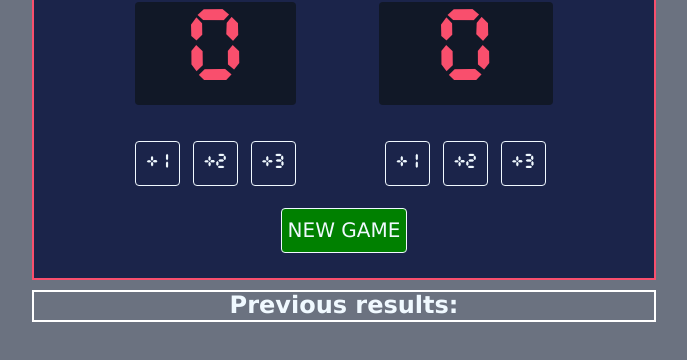
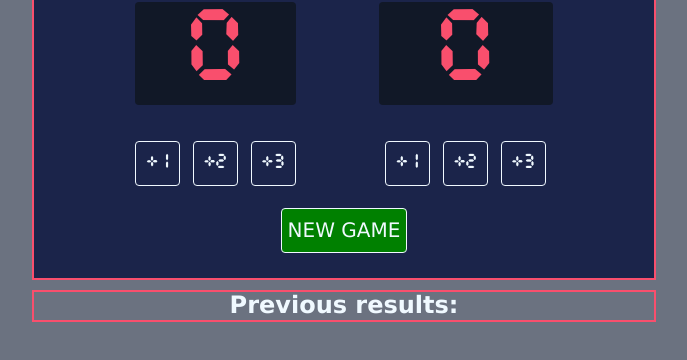
Before and after one commit to springdmitry/Basketball-Scoreboard, a plain HTML site: page index.html in a window 1280 px wide. Shown: the part 114-474 px from the top of the page, without its empty margins (296-983 px from the left). Drawn offline with nearby package versions, Linux system fonts and the light colour scheme.

Commit message:
save-res border
change border color to #F94F6D

```diff
--- a/index.css
+++ b/index.css
@@ -26,7 +26,7 @@ body {
     height: auto;
     width: 620px;
     margin: 0 auto;
-    border: 2px solid white;
+    border: 2px solid #F94F6D;
     align-content: center;
 }
 .container {
--- a/index.js
+++ b/index.js
@@ -46,5 +46,4 @@ function newGame() {
    homeScore.textContent = countH
    guestScore.textContent = countG
 
-
 }
```
